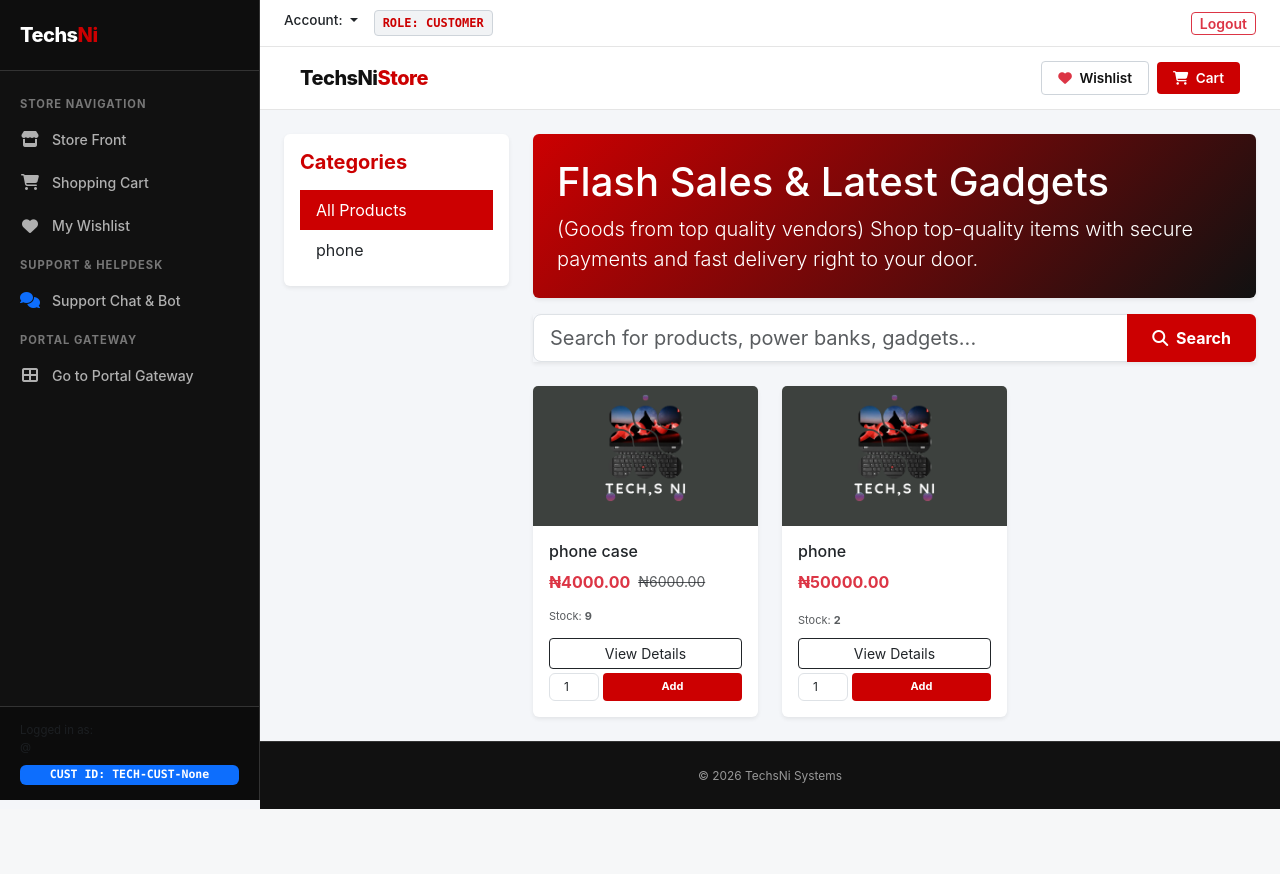
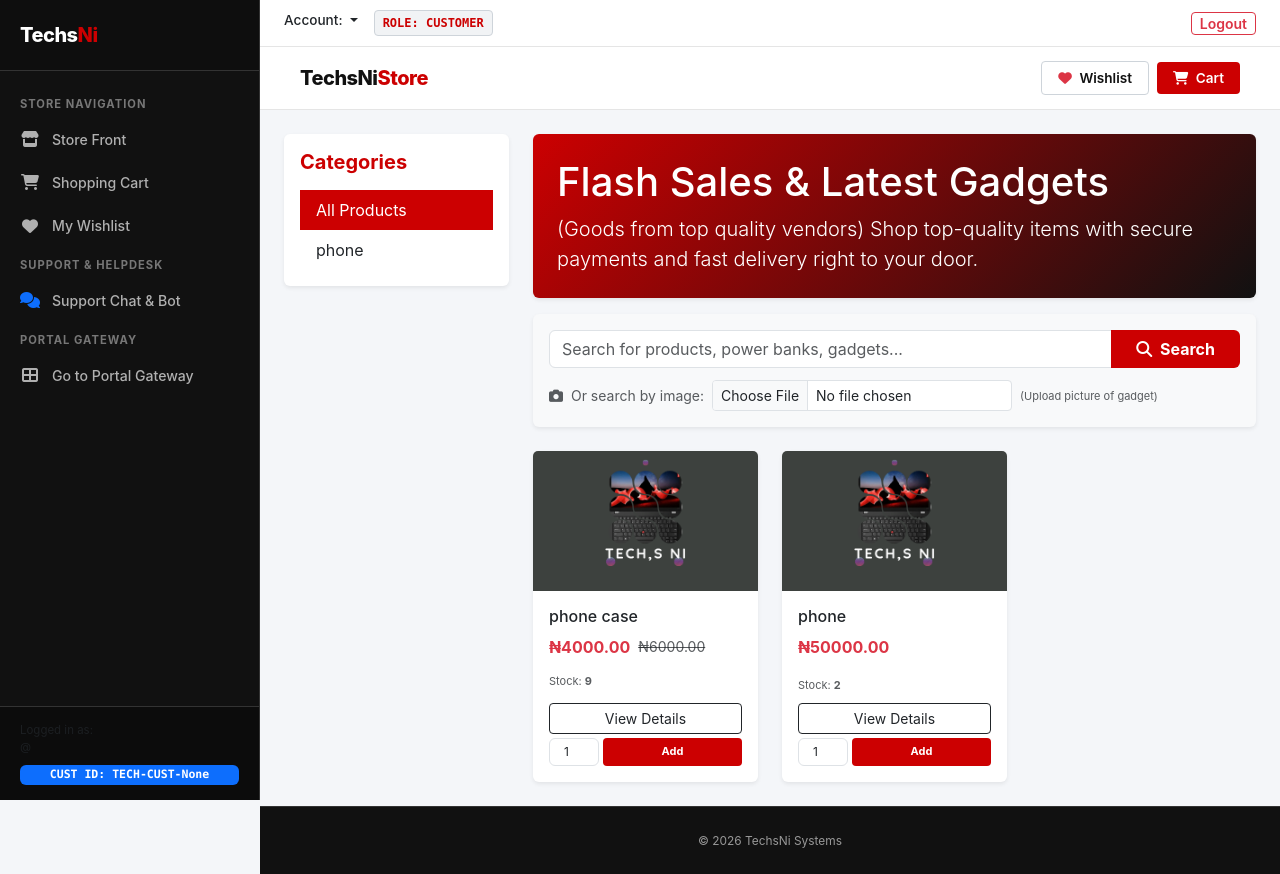
Before and after one commit to fortuneibrahim1/TechsNi, a Django app: page /store/ in a window 1280 px wide. Before the commit the page ends 809 px from the top, so only its background shows below. Run offline with Django 5.2, Linux system fonts and the light colour scheme; data comes from the database, SQL or seed files in the repository.

Commit message:
Add text and image search features to the store home view and template

```diff
--- a/store/templates/store/home.html
+++ b/store/templates/store/home.html
@@ -30,10 +30,11 @@
                 Shop top-quality items with secure payments and fast delivery right to your door.</p>
         </div>
 
-        <!-- Search Bar Form -->
-        <form method="GET" action="{% url 'store_home' %}" class="mb-4">
-            <div class="input-group shadow-sm">
-                <input type="text" name="q" value="{{ search_query }}" class="form-control form-control-lg" placeholder="Search for products, power banks, gadgets..." aria-label="Search products">
+        <!-- Search Bar Form with Image Upload Support -->
+        <form method="GET" action="{% url 'store_home' %}" enctype="multipart/form-data" class="mb-4">
+            <div class="card shadow-sm border-0 p-3 bg-light">
+                <div class="input-group mb-2">
+                    <input type="text" name="q" value="{{ search_query }}" class="form-control" placeholder="Search for products, power banks, gadgets..." aria-label="Search products">
                     {% if selected_category %}
                         <input type="hidden" name="category" value="{{ selected_category }}">
                     {% endif %}
@@ -43,6 +44,14 @@
                     {% if search_query %}
                         <a href="{% url 'store_home' %}{% if selected_category %}?category={{ selected_category }}{% endif %}" class="btn btn-outline-secondary" title="Clear Search">Clear</a>
                     {% endif %}
+                </div>
+
+                <!-- Image Search Option -->
+                <div class="d-flex align-items-center gap-2 flex-wrap mt-1">
+                    <label for="image_search" class="text-muted small mb-0"><i class="fas fa-camera me-1"></i> Or search by image:</label>
+                    <input type="file" name="image_search" id="image_search" class="form-control form-control-sm" style="max-width: 300px;" accept="image/*">
+                    <small class="text-muted" style="font-size: 11px;">(Upload picture of gadget)</small>
+                </div>
             </div>
         </form>
 
@@ -107,7 +116,7 @@
                 <div class="col-12">
                     <div class="alert alert-warning text-center">
                         {% if search_query %}
-                            No products found matching "<strong>{{ search_query }}</strong>". Try searching for something else or clear the filter.
+                            No products found matching your search. Try searching for something else or clear the filter.
                         {% else %}
                             No products available in this category right now. Check back soon!
                         {% endif %}
--- a/store/views.py
+++ b/store/views.py
@@ -26,11 +26,14 @@ User = get_user_model()
 # ==========================================
 from django.db.models import Q
 
+from django.db.models import Q
+
 def store_home_view(request):
     """The main storefront for customers and staff to browse products."""
     categories = Category.objects.all()
     selected_category_id = request.GET.get('category')
     search_query = request.GET.get('q', '').strip()
+    image_search_file = request.FILES.get('image_search')
 
     # Dynamically determine the customer's state for UI reference only (without filtering missing db column)
     user_state = None
@@ -53,6 +56,15 @@ def store_home_view(request):
             Q(name__icontains=search_query) | Q(description__icontains=search_query)
         )
 
+    # Handle visual search tag matching if an image file is uploaded
+    if image_search_file:
+        # We can extract the filename (without extension) as a keyword to match visual_search_tag
+        filename = image_search_file.name.rsplit('.', 1)[0].replace('_', ' ').replace('-', ' ')
+        if filename:
+            products = products.filter(
+                Q(visual_search_tag__icontains=filename) | Q(name__icontains=filename)
+            )
+
     active_promo_theme = PromoTheme.objects.filter(is_active=True).first()
 
     context = {
@@ -68,7 +80,6 @@ def store_home_view(request):
         return render(request, 'store/home.html', context)
 
     return render(request, 'store/home.html', context)
-
 
 def product_detail_view(request, product_slug):
     product = get_object_or_404(Product, slug=product_slug, is_active=True)
```
Lines whose indentation alone changed are shown as unchanged.
